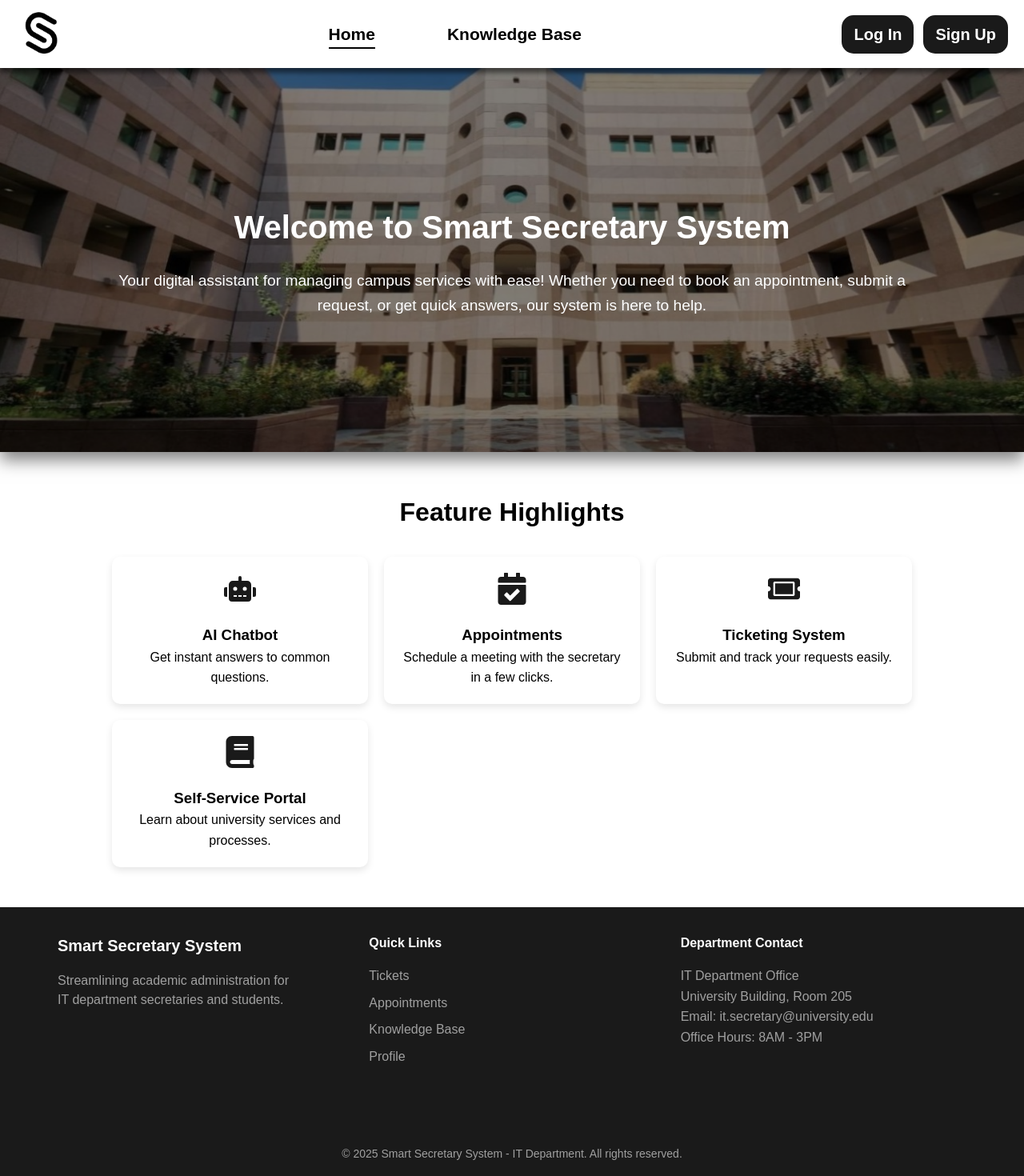
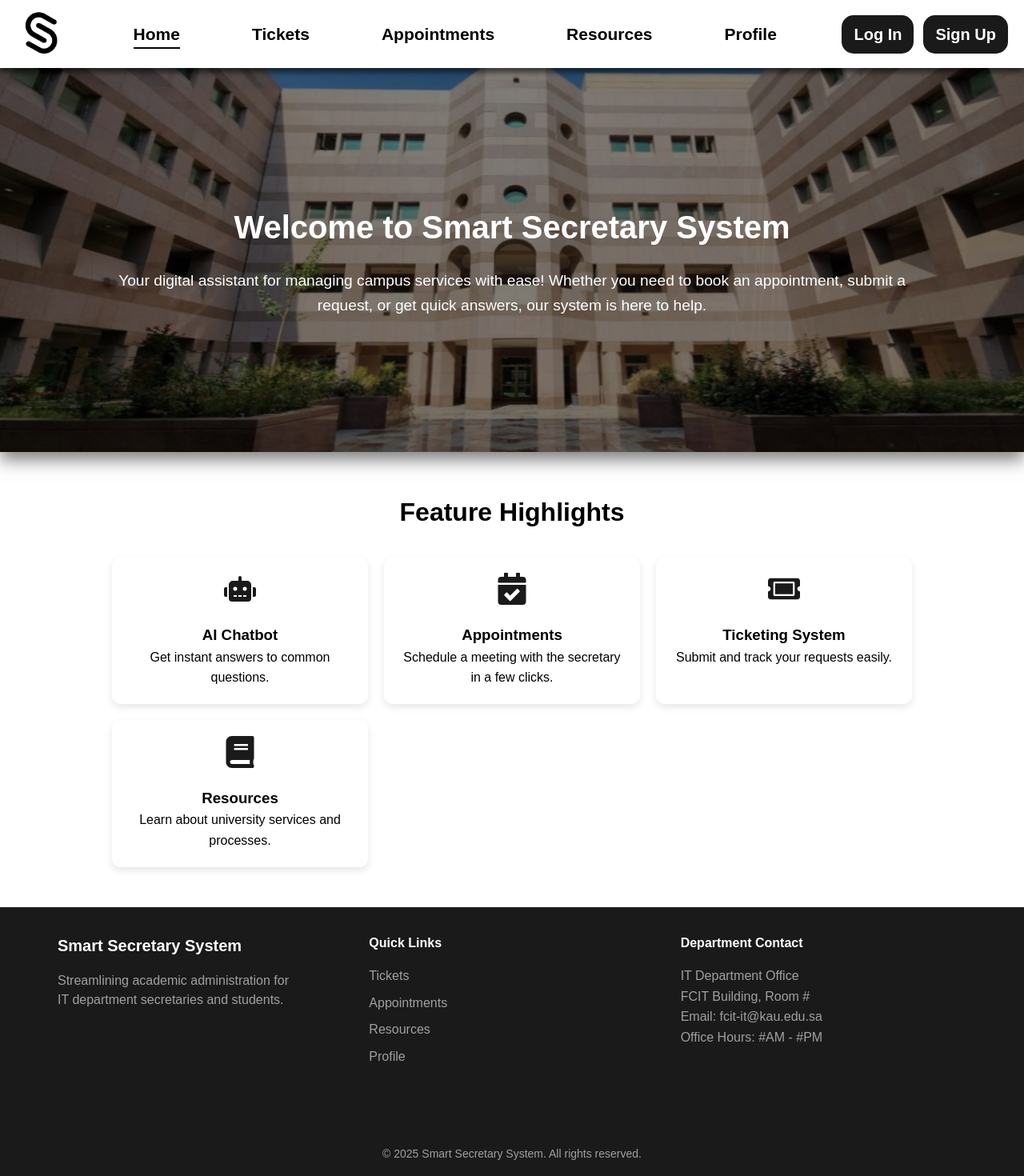
Before and after one commit to MaanAlmazroei/SmartSecretarySystem, a React (Create React App) app: page / in a window 1280 px wide. Shown: the top 1470 px of the page at 80% size. Built offline with nearby package versions, Linux system fonts and the light colour scheme; no server answers.

Commit message:
code refactor 2 + removed some bugs + protected routes

```diff
--- a/src/App.js
+++ b/src/App.js
@@ -1,14 +1,29 @@
-import React from "react";
-import { BrowserRouter as Router, Routes, Route } from "react-router-dom";
+import {
+  BrowserRouter as Router,
+  Routes,
+  Route,
+  Navigate,
+} from "react-router-dom";
 import { Toaster } from "react-hot-toast";
-import Home from "./components/Home/Home.jsx";
-import Layout from "./components/Layout/Layout.jsx";
-import SignUp from "./components/SignUp/SignUp.jsx";
-import Login from "./components/Login/Login.jsx";
-import Portal from "./components/SelfServicePortal/Portal.jsx";
-import Profile from "./components/Profile/Profile.jsx";
-import Tickets from "./components/Tickets/Tickets.jsx";
-import Appointments from "./components/Appointments/Appointments.jsx";
+import Home from "./components/Home/Home";
+import Layout from "./components/Layout/Layout";
+import SignUp from "./components/SignUp/SignUp";
+import Login from "./components/Login/Login";
+import Resources from "./components/SelfServicePortal/Resources";
+import Profile from "./components/Profile/Profile";
+import Tickets from "./components/Tickets/Tickets";
+import Appointments from "./components/Appointments/Appointments";
+import { getCurrentUser } from "./services/FirebaseAuth";
+
+const ProtectedRoute = ({ children }) => {
+  const isAuthenticated = !!getCurrentUser();
+
+  if (!isAuthenticated) {
+    return <Navigate to="/login" />;
+  }
+
+  return children;
+};
 
 function App() {
   return (
@@ -20,12 +35,41 @@ function App() {
           <Route path="/" element={<Home />} />
           <Route path="/signup" element={<SignUp />} />
           <Route path="/login" element={<Login />} />
-          <Route path="/profile" element={<Profile />} />
-          <Route path="/knowledge-base" element={<Portal />} />
-          <Route path="/dashboard" element={<Home />} />
-          <Route path="/profile/settings" element={<Profile />} />
-          <Route path="/tickets" element={<Tickets />} />
-          <Route path="/appointments" element={<Appointments />} />
+          <Route path="/resources" element={<Resources />} />
+
+          {/* Protected Routes */}
+          <Route
+            path="/profile"
+            element={
+              <ProtectedRoute>
+                <Profile />
+              </ProtectedRoute>
+            }
+          />
+          <Route
+            path="/profile/settings"
+            element={
+              <ProtectedRoute>
+                <Profile />
+              </ProtectedRoute>
+            }
+          />
+          <Route
+            path="/tickets"
+            element={
+              <ProtectedRoute>
+                <Tickets />
+              </ProtectedRoute>
+            }
+          />
+          <Route
+            path="/appointments"
+            element={
+              <ProtectedRoute>
+                <Appointments />
+              </ProtectedRoute>
+            }
+          />
         </Routes>
       </Layout>
     </Router>
--- a/src/components/Appointments/Appointments.jsx
+++ b/src/components/Appointments/Appointments.jsx
@@ -4,7 +4,7 @@ import {
   createAppointment,
   getUserAllAppointments,
 } from "../../services/FirebaseDB";
-import { currentUser } from "../../services/FirebaseAuth";
+import { getCurrentUser } from "../../services/FirebaseAuth";
 import { onAuthStateChanged } from "firebase/auth";
 import { auth } from "../../services/FirebaseConfig";
 
@@ -41,29 +41,31 @@ const Appointments = () => {
   const [errors, setErrors] = useState({});
   const [appointmentsList, setAppointmentsList] = useState([]);
   const [selectedAppointmentId, setSelectedAppointmentId] = useState(null);
-  const [currentUserId, setCurrentUserId] = useState(currentUser());
+  const [currentUser, setCurrentUser] = useState(getCurrentUser());
 
   const fetchAppointments = async () => {
-    if (currentUserId) {
+    if (currentUser?.uid) {
       try {
-        const appointments = await getUserAllAppointments(currentUserId);
+        const appointments = await getUserAllAppointments(currentUser.uid);
         setAppointmentsList(appointments);
       } catch (error) {
         console.error("Error fetching appointments:", error.message);
       }
+    } else {
+      setAppointmentsList([]);
     }
   };
 
   useEffect(() => {
     fetchAppointments();
-  }, [currentUserId]);
+  }, [currentUser?.uid]);
 
   useEffect(() => {
     const unsubscribe = onAuthStateChanged(auth, (user) => {
       if (user) {
-        setCurrentUserId(user.uid);
+        setCurrentUser(user);
       } else {
-        setCurrentUserId(null);
+        setCurrentUser(null);
       }
     });
 
@@ -114,7 +116,7 @@ const Appointments = () => {
 
     const now = new Date().toISOString();
 
-    if (!currentUserId) {
+    if (!currentUser) {
       console.error("No user logged in.");
       return;
     }
@@ -130,9 +132,9 @@ const Appointments = () => {
           feedback: "",
           lastUpdatedDate: now,
           createdAt: now,
-          userId: currentUserId,
+          userId: currentUser.uid,
         },
-        currentUserId
+        currentUser.uid
       );
 
       await fetchAppointments();
--- a/src/components/Footer/Footer.jsx
+++ b/src/components/Footer/Footer.jsx
@@ -29,8 +29,8 @@ const Footer = () => {
               </Link>
             </li>
             <li>
-              <Link to="/knowledge-base" className="footer-link">
-                Knowledge Base
+              <Link to="/resources" className="footer-link">
+                Resources
               </Link>
             </li>
             <li>
@@ -45,18 +45,15 @@ const Footer = () => {
           <h4 className="footer-subheading">Department Contact</h4>
           <address className="footer-address">
             <p>IT Department Office</p>
-            <p>University Building, Room 205</p>
-            <p>Email: it.secretary@university.edu</p>
-            <p>Office Hours: 8AM - 3PM</p>
+            <p>FCIT Building, Room #</p>
+            <p>Email: fcit-it@kau.edu.sa</p>
+            <p>Office Hours: #AM - #PM</p>
           </address>
         </div>
       </div>
 
       <div className="footer-bottom">
-        <p>
-          &copy; {currentYear} Smart Secretary System - IT Department. All
-          rights reserved.
-        </p>
+        <p>&copy; {currentYear} Smart Secretary System. All rights reserved.</p>
       </div>
     </footer>
   );
--- a/src/components/Header/Header.jsx
+++ b/src/components/Header/Header.jsx
@@ -61,8 +61,6 @@ const Header = () => {
                 Home
               </NavLink>
             </li>
-            {isLoggedIn && (
-              <>
             <li>
               <NavLink
                 to="/tickets"
@@ -79,17 +77,14 @@ const Header = () => {
                 Appointments
               </NavLink>
             </li>
-              </>
-            )}
             <li>
               <NavLink
-                to="/knowledge-base"
+                to="/resources"
                 className={({ isActive }) => (isActive ? "nav-active" : "")}
               >
-                Knowledge Base
+                Resources
               </NavLink>
             </li>
-            {isLoggedIn && (
             <li>
               <NavLink
                 to="/profile"
@@ -98,7 +93,6 @@ const Header = () => {
                 Profile
               </NavLink>
             </li>
-            )}
           </ul>
         </div>
       </nav>
--- a/src/components/Home/Home.jsx
+++ b/src/components/Home/Home.jsx
@@ -1,7 +1,6 @@
 import "./Home.css";
 import FCIT from "../../assets/kau_fcit_building.jpg";
 import { FaRobot, FaCalendarCheck, FaTicketAlt, FaBook } from "react-icons/fa";
-import { Link } from "react-router-dom";
 
 const Home = () => {
   return (
@@ -45,7 +44,7 @@ const Home = () => {
 
           <div className="feature-card">
             <FaBook className="feature-icon" />
-            <h3>Self-Service Portal</h3>
+            <h3>Resources</h3>
             <p>Learn about university services and processes.</p>
           </div>
         </div>
--- a/src/components/SelfServicePortal/Portal.jsx
+++ b/src/components/SelfServicePortal/Resources.jsx
@@ -1,7 +1,7 @@
 import React, { useState } from "react";
-import "./Portal.css";
+import "./Resources.css";
 
-const Portal = () => {
+const Resources = () => {
   const [activeCategory, setActiveCategory] = useState(null);
   const [activeSection, setActiveSection] = useState({});
   const [searchTerm, setSearchTerm] = useState("");
@@ -47,7 +47,7 @@ const Portal = () => {
 
   return (
     <div className="portal-container">
-      <h1 className="portal-heading">Self Service Portal</h1>
+      <h1 className="portal-heading">Resources</h1>
 
       <div className="portal-searchWrapper">
         <input
@@ -114,4 +114,4 @@ const Portal = () => {
   );
 };
 
-export default Portal;
+export default Resources;
--- a/src/components/Tickets/Tickets.jsx
+++ b/src/components/Tickets/Tickets.jsx
@@ -1,6 +1,6 @@
 import React, { useState, useEffect } from "react";
 import "./Tickets.css";
-import { currentUser } from "../../services/FirebaseAuth";
+import { getCurrentUser } from "../../services/FirebaseAuth";
 import { getUserAllTickets, createTicket } from "../../services/FirebaseDB";
 import { onAuthStateChanged } from "firebase/auth";
 import { auth } from "../../services/FirebaseConfig";
@@ -18,29 +18,31 @@ const Tickets = () => {
   const [errors, setErrors] = useState({});
   const [ticketsList, setTicketsList] = useState([]);
   const [selectedTicketId, setSelectedTicketId] = useState(null);
-  const [currentUserId, setCurrentUserId] = useState(currentUser());
+  const [currentUser, setCurrentUser] = useState(getCurrentUser());
 
   const fetchTickets = async () => {
-    if (currentUserId) {
+    if (currentUser?.uid) {
       try {
-        const tickets = await getUserAllTickets(currentUserId);
+        const tickets = await getUserAllTickets(currentUser.uid);
         setTicketsList(tickets);
       } catch (error) {
         console.error("Error fetching tickets:", error.message);
       }
+    } else {
+      setTicketsList([]);
     }
   };
 
   useEffect(() => {
     fetchTickets();
-  }, [currentUserId]);
+  }, [currentUser?.uid]);
 
   useEffect(() => {
     const unsubscribe = onAuthStateChanged(auth, (user) => {
       if (user) {
-        setCurrentUserId(user.uid);
+        setCurrentUser(user);
       } else {
-        setCurrentUserId(null);
+        setCurrentUser(null);
       }
     });
 
@@ -86,7 +88,7 @@ const Tickets = () => {
           submissionDate: now,
           updateDate: now,
         },
-        currentUserId
+        currentUser.uid
       );
 
       await fetchTickets();
--- a/src/services/FirebaseAuth.jsx
+++ b/src/services/FirebaseAuth.js
@@ -42,12 +42,12 @@ export const logOut = async () => {
   }
 };
 
-export const currentUser = () => {
+export const getCurrentUser = () => {
   const auth = getAuth();
   const currentUser = auth.currentUser;
 
   if (currentUser) {
-    return currentUser.uid;
+    return currentUser;
   } else {
     return null;
   }
```
Also changed, not shown: src/components/SelfServicePortal/Resources.css (renamed from src/components/SelfServicePortal/Portal.css), src/services/FirebaseConfig.js (line endings or trailing spaces), src/services/FirebaseDB.js (renamed from src/services/FirebaseDB.jsx). Lines whose indentation alone changed are shown as unchanged.
